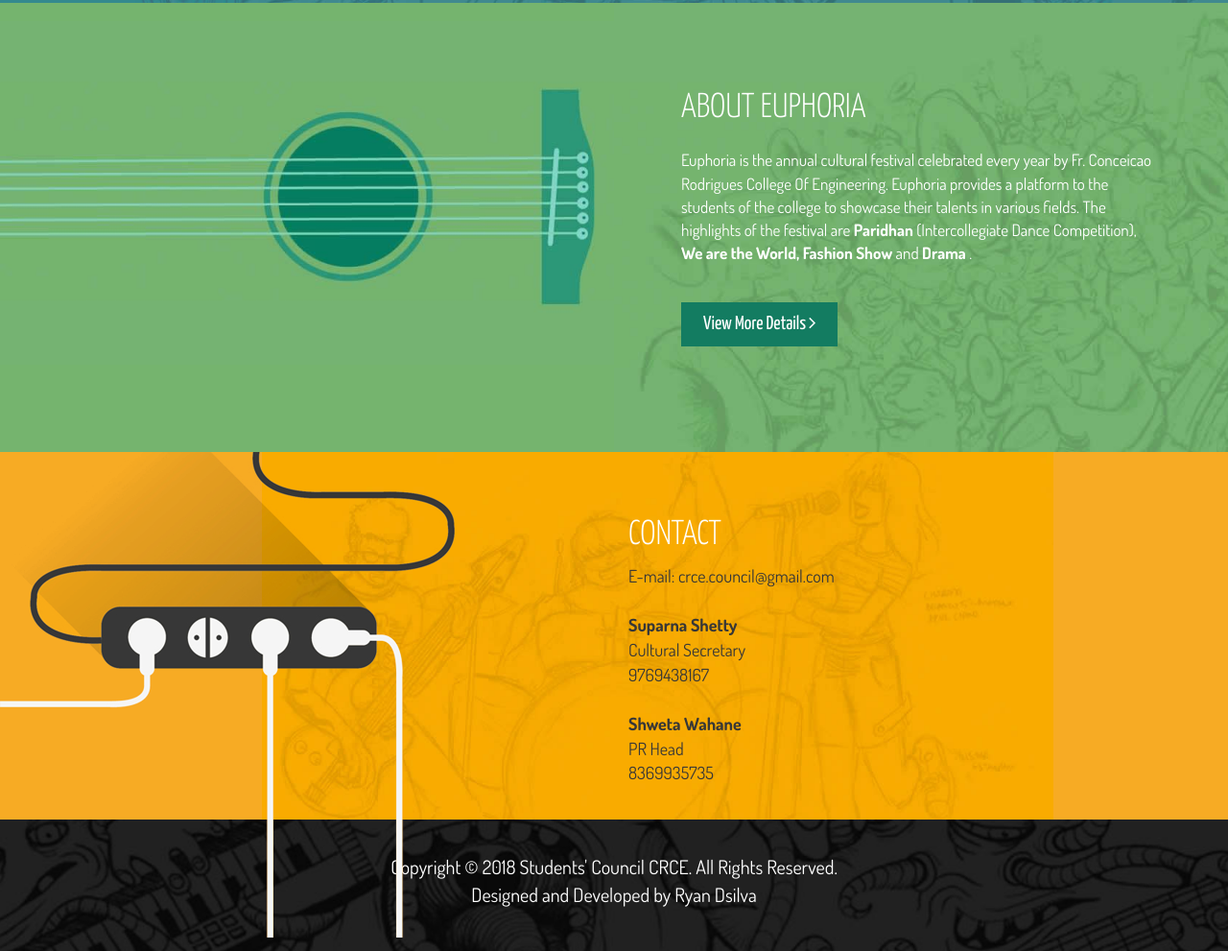
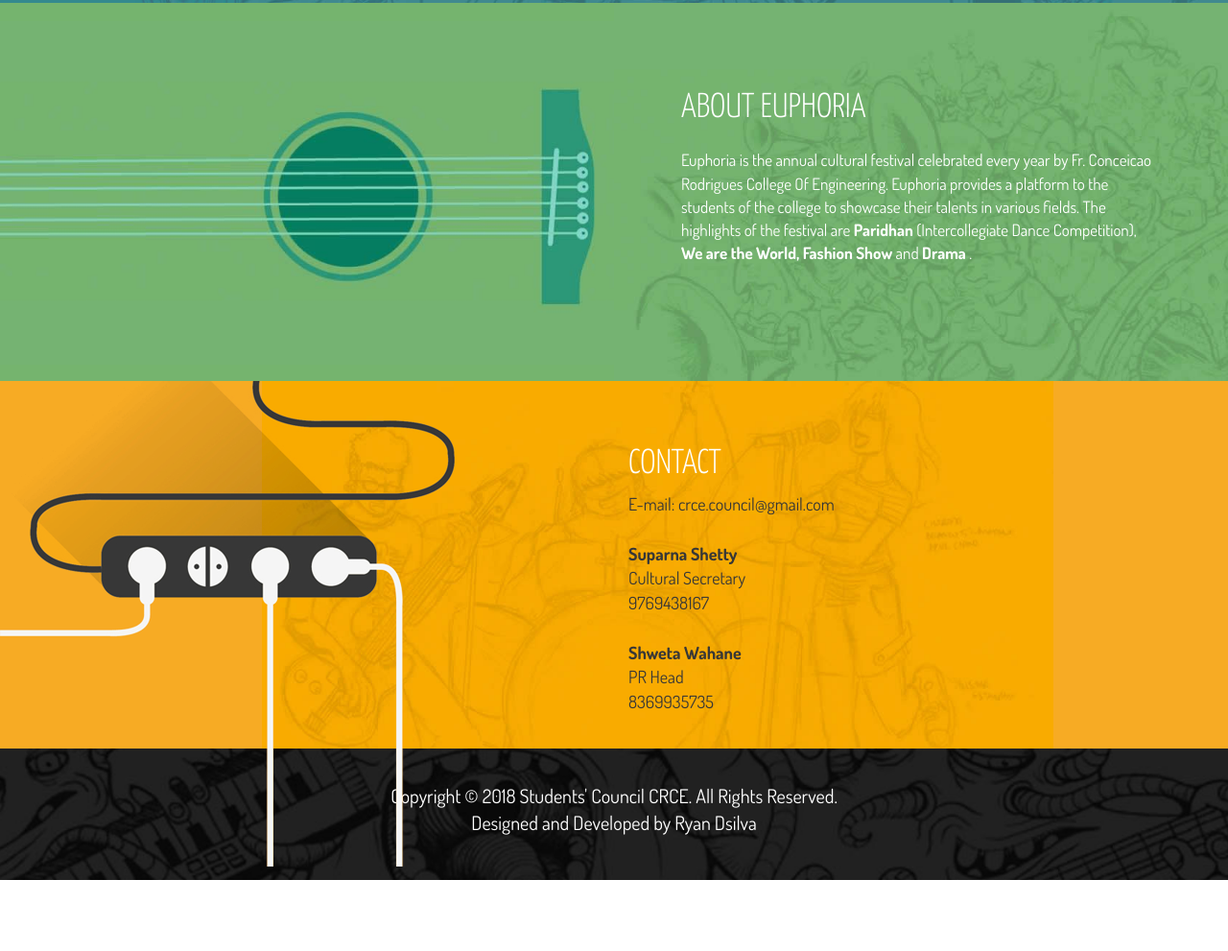
Before and after one commit to StudentsCouncilCRCE/euphoria.github.io, a plain HTML site: page index.html in a window 1280 px wide. Shown: the part 2584-3575 px from the top of the page at 96% size. After the commit the page ends 3501 px from the top, so only its background shows below. Drawn offline with Linux system fonts and the light colour scheme; some packages are replaced by stand-ins of ours; a script that the page names is missing; files whose address does not match are found by name; a web font is replaced by a local one.

Commit message:
Updated ABout

```diff
--- a/index.html
+++ b/index.html
@@ -188,7 +188,7 @@
         <div class="about-content">
             <h2>About Euphoria</h2>
             <p>Euphoria is the annual cultural festival celebrated every year by Fr. Conceicao Rodrigues College Of Engineering. Euphoria provides a platform to the students of the college to showcase their talents in various fields. The highlights of the festival are <strong>Paridhan</strong> (Intercollegiate Dance Competition),<strong> We are the World, Fashion Show </strong>and <strong>Drama </strong>.</p>
-            <a href="about.html" class="btn btn-primary">View More Details <i class="fa fa-angle-right"></i></a>
+            <!--<a href="about.html" class="btn btn-primary">View More Details <i class="fa fa-angle-right"></i></a>-->
         </div>
     </section>
 
```
